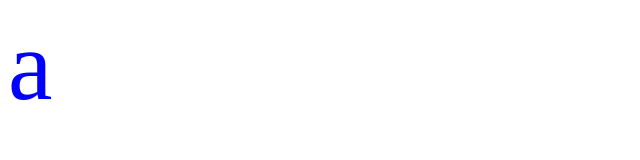
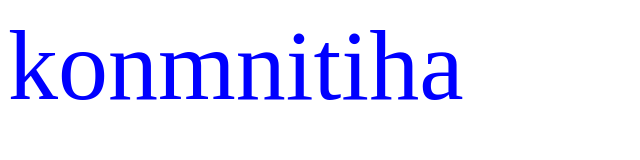
Before and after one commit to nakamurasousuk/my-page5, a plain HTML site: page index.html in a window 1280 px wide. Shown: the whole page, without its empty margins (0-640 px from the left). Drawn offline with Linux system fonts and the light colour scheme.

Commit message:
コミット

```diff
--- a/index.html
+++ b/index.html
@@ -7,6 +7,6 @@
     <link rel="stylesheet" href="./style.css">
 </head>
 <body>
-    a
+    konmnitiha
 </body>
 </html>
```
